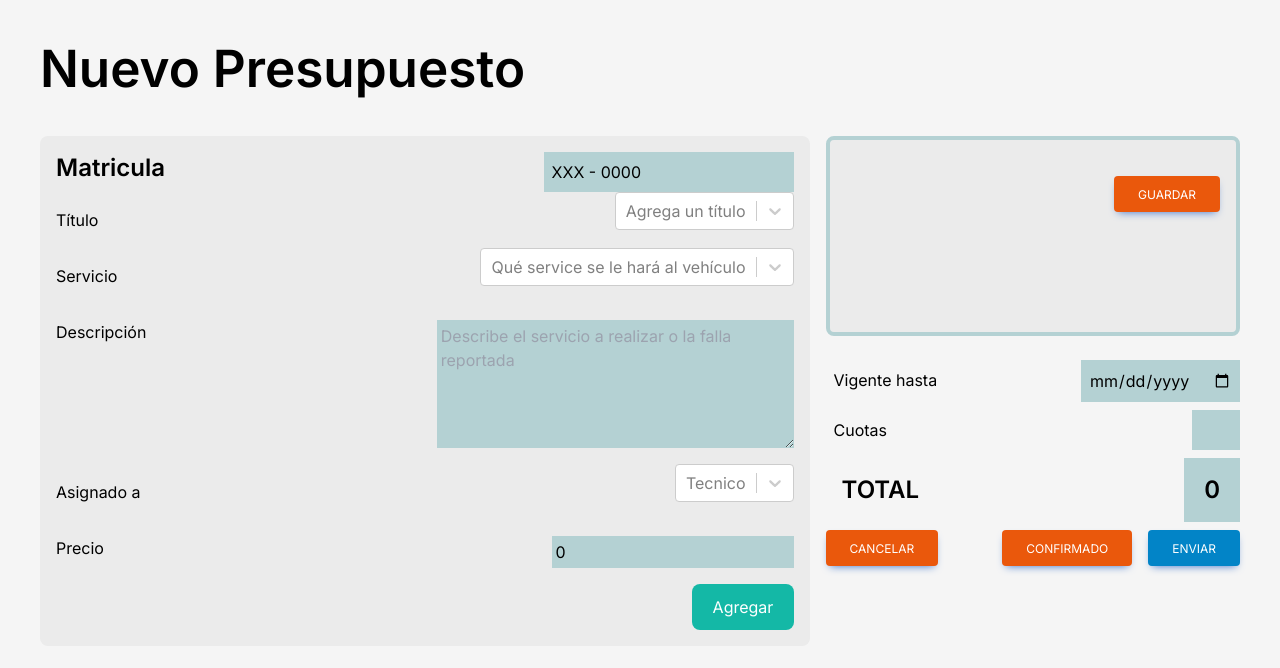
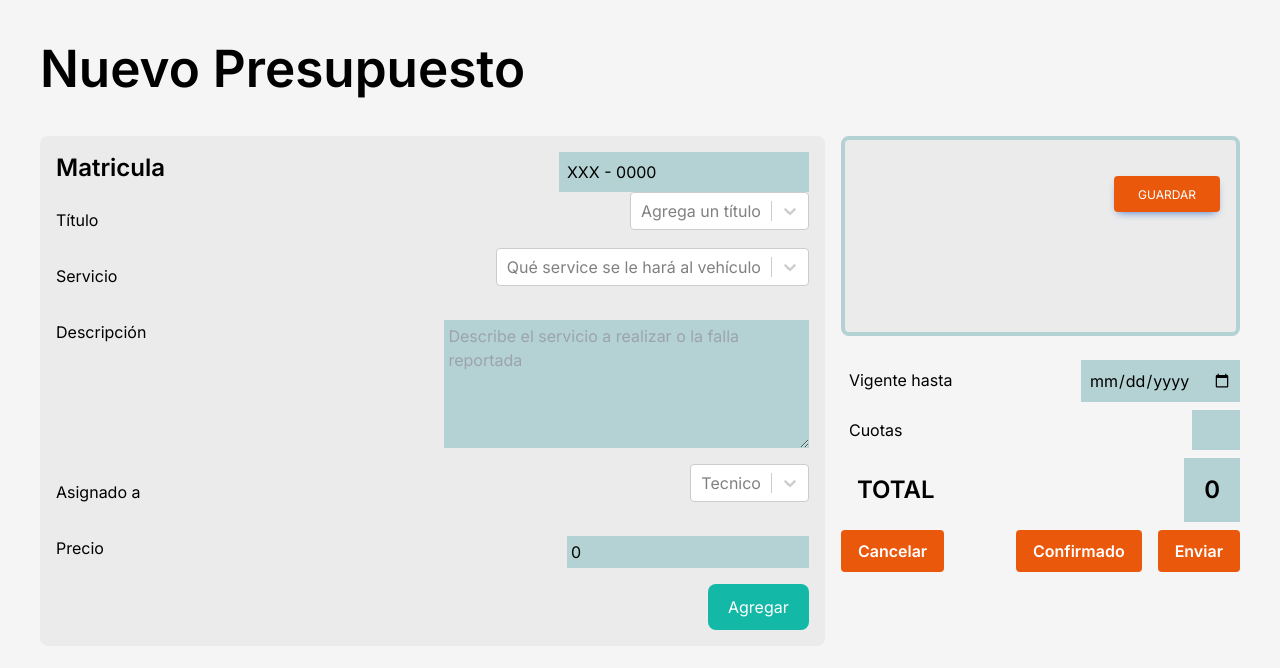
Before and after one commit to Diego-Bonora/-holbertonschool-CarToFix, a React (Vite) app in the folder client/: page /NewBudget in a window 1280 px wide. Shown: the top 668 px of the page. Built offline with nearby package versions, Linux system fonts and the light colour scheme.

Commit message:
consolidating budget to send to back, total doesnt update  at frist time

```diff
--- a/client/src/Components/NewBudget.jsx
+++ b/client/src/Components/NewBudget.jsx
@@ -9,7 +9,12 @@ import { useNavigate } from "react-router-dom";
 
 
 
+
 export default function NewBudget() {
+
+	const today = new Date();
+
+	const [budget, setBudget] = useState();
 
 	const navigate = useNavigate();
 
@@ -28,12 +33,20 @@ export default function NewBudget() {
 		setFormData((prevFormData) => ({ ...prevFormData, [name]: value }));
 	};
 
+	const getTotal = () => {
+		return (
+			items.reduce((total, p) => total = total + p.price, 0)
+		)
+	}
 
 
 	{/* Each item of the resume  */ }
 
 	const handleSubmit = (event) => {
 		event.preventDefault();
+		setTotal(() => {
+			getTotal();
+		})
 		setItems(current => [...current, {
 			plate: event.target.plate.value,
 			name: titleValue.label,
@@ -45,15 +58,51 @@ export default function NewBudget() {
 
 	};
 
+	const handeleFinalSubmit = (event) => {
+		event.preventDefault();
+
+		setBudget([
+			{
+				total_price: total,
+				payment_method: event.target.installments.value ? event.target.installments.value : "efectivo",
+				installments: event.target.installments.value,
+				warranty: "agregar",
+				vehicle_id: "agregar",
+				issue_date: today,
+				due_date: event.target.due_date.value,
+				confirmed: confirmed,
+				sent: !confirmed,
+				active: confirmed,
+				services: items,
+			}
+		])
+
+		if (confirmed) {
+			console.log("Presupuesto Guardado")
+			console.log("budget", budget)
+		}
+		else {
+			console.log('Presupuesto Enviado por mail pendiente de confirmacon');
+			console.log("budget", budget)
+		}
+
+	}
+
 	{/* console services continuosly */ }
 
 	useEffect(() => {
 		console.log('items', items)
+		setTotal(items.reduce((total, p) => total = total + p.price, 0))
 	})
 
 	{/* Total price of budget */ }
 
-	let total = 0;
+	const [total, setTotal] = useState(0.00)
+
+
+	{/* Var to indicate if budget is confirmed */ }
+
+	let confirmed = true;
 
 	{/* Options for  titles  */ }
 
@@ -119,7 +168,6 @@ export default function NewBudget() {
 
 	{/* Función para borrar servicios del state    */ }
 
-
 	const removeService = (index) => {
 		console.log('index', index)
 		setItems((prevList) => {
@@ -130,6 +178,8 @@ export default function NewBudget() {
 		});
 	};
 
+	{/* Exit method on Cancelar Button   */ }
+
 	const abortBudget = () => {
 		setItems([]);
 		console.log("items reseteado", items);
@@ -137,6 +187,10 @@ export default function NewBudget() {
 		navigate('/home');
 
 	}
+
+	useEffect(() => {
+		setTotal(getTotal())
+	}, [items])
 
 
 	return (
@@ -239,7 +293,7 @@ export default function NewBudget() {
 				</section>
 				{/* CUOTAS Y VIGENCIA - form  */}
 				<section className='totals col-span-1 row-span-2 w-full'>
-					<form id="installmetnsAndDueDate">
+					<form id="FinalDataBudget" onSubmit={handeleFinalSubmit}>
 						<div className='flex justify-between my-2'>
 							<label className="p-2" for="due_date">Vigente hasta </label>
 							<input className="bg-[#B4D1D3] p-2" type="date" id="due_date" name="due_date"></input>
@@ -257,19 +311,20 @@ export default function NewBudget() {
 							</div>
 						</div>
 
-					</form>
-					{/* CANCELAR CONFIRMAR O ENVIAR  */}
-					<div className='flex flex-col-2 justify-between space-x-2'>
-						<div onClick={abortBudget} >
+						{/* CANCELAR CONFIRMAR O ENVIAR  */}
+						<div className='flex flex-col-2 justify-between space-x-2'>
+							<div onClick={abortBudget} >
+								<button className='bg-orange-600 text-white  hover:bg-orange-800 font-bold py-2 px-4 rounded '>Cancelar</button>
+							</div>
+							<div className='flex space-x-4'>
+								<button className='bg-orange-600 text-white  hover:bg-orange-800 font-bold py-2 px-4 rounded ' type='submit'>Confirmado</button>
 
-							<Button children="Cancelar" color="orange" size="normal" />
-						</div>
-						<div className='flex space-x-4'>
-							<Button children="Confirmado" color="orange" size="normal" />
-							<Button children="Enviar" color="blue" size="normal" />
+								<button onClick={() => confirmed = false} className='bg-orange-600 text-white  hover:bg-orange-800 font-bold py-2 px-4 rounded ' type='submit'>Enviar</button>
+							</div>
+
 
 						</div>
-					</div>
+					</form>
 
 				</section>
 			</section>
--- a/client/src/index.css
+++ b/client/src/index.css
@@ -18,7 +18,6 @@
 	-moz-osx-font-smoothing: grayscale;
 	-webkit-text-size-adjust: 100%;
 }
-
 
 
 a {
--- a/client/tailwind.config.js
+++ b/client/tailwind.config.js
@@ -15,7 +15,8 @@ export default {
 				'gris-claro': '#CCDBDB',
 				'azul-oscuro': '#026DBB',
 				'color-icons': '#4D88AE',
-			},
+			}
+
 		},
 	},
 	plugins: [],
```
